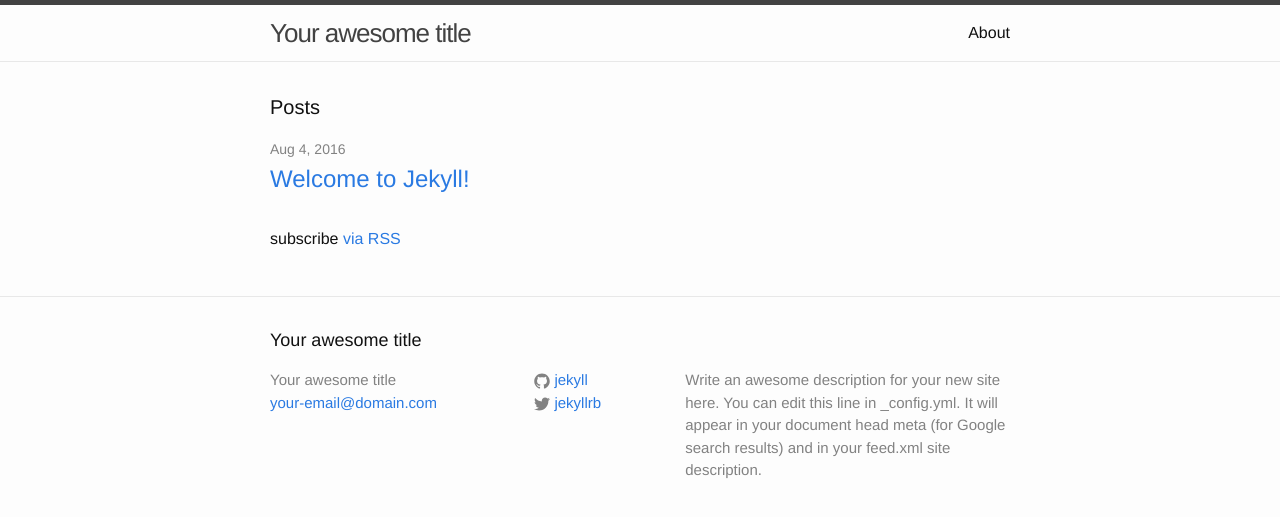
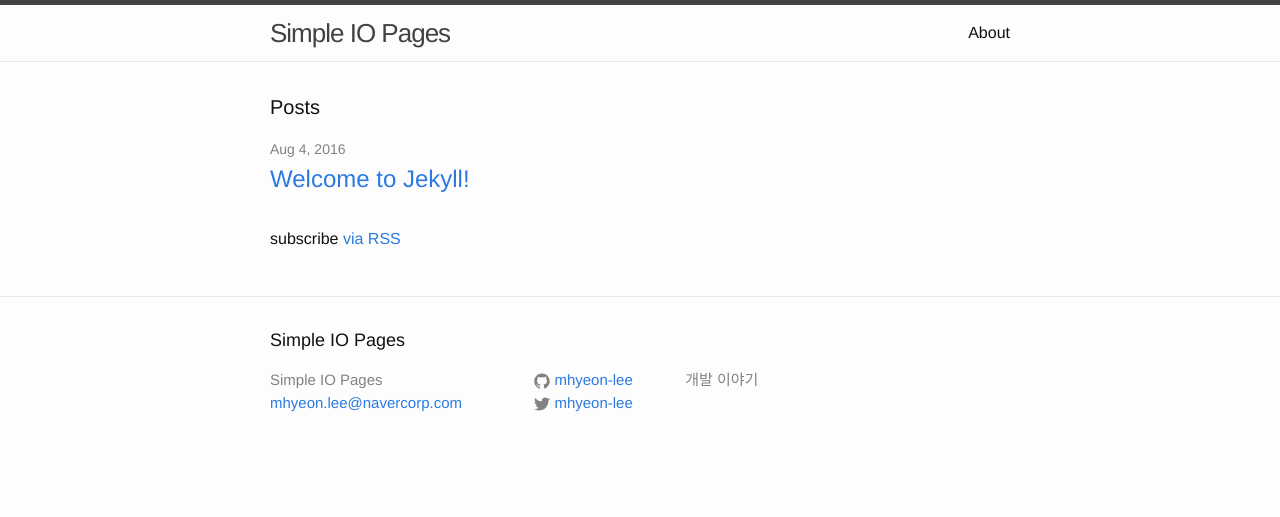
Before and after one commit to mhyeon-lee/mhyeon-lee.github.io, a Jekyll site: the page built from index.html, in a window 1280 px wide. Shown: the top 517 px of the page. Built offline with Jekyll 4.4.1, drawn with Linux system fonts in a browser that asks for light colours.

Commit message:
update _config.yml

```diff
--- a/_config.yml
+++ b/_config.yml
@@ -6,16 +6,14 @@
 # 'jekyll serve'. If you change this file, please restart the server process.
 
 # Site settings
-title: Your awesome title
-email: your-email@domain.com
+title: Simple IO Pages
+email: mhyeon.lee@navercorp.com
 description: > # this means to ignore newlines until "baseurl:"
-  Write an awesome description for your new site here. You can edit this
-  line in _config.yml. It will appear in your document head meta (for
-  Google search results) and in your feed.xml site description.
+  개발 이야기
 baseurl: "" # the subpath of your site, e.g. /blog
-url: "http://yourdomain.com" # the base hostname & protocol for your site
-twitter_username: jekyllrb
-github_username:  jekyll
+url: "http://mhyeon-lee.github.io" # the base hostname & protocol for your site
+twitter_username: mhyeon-lee
+github_username:  mhyeon-lee
 
 # Build settings
 markdown: kramdown
```
